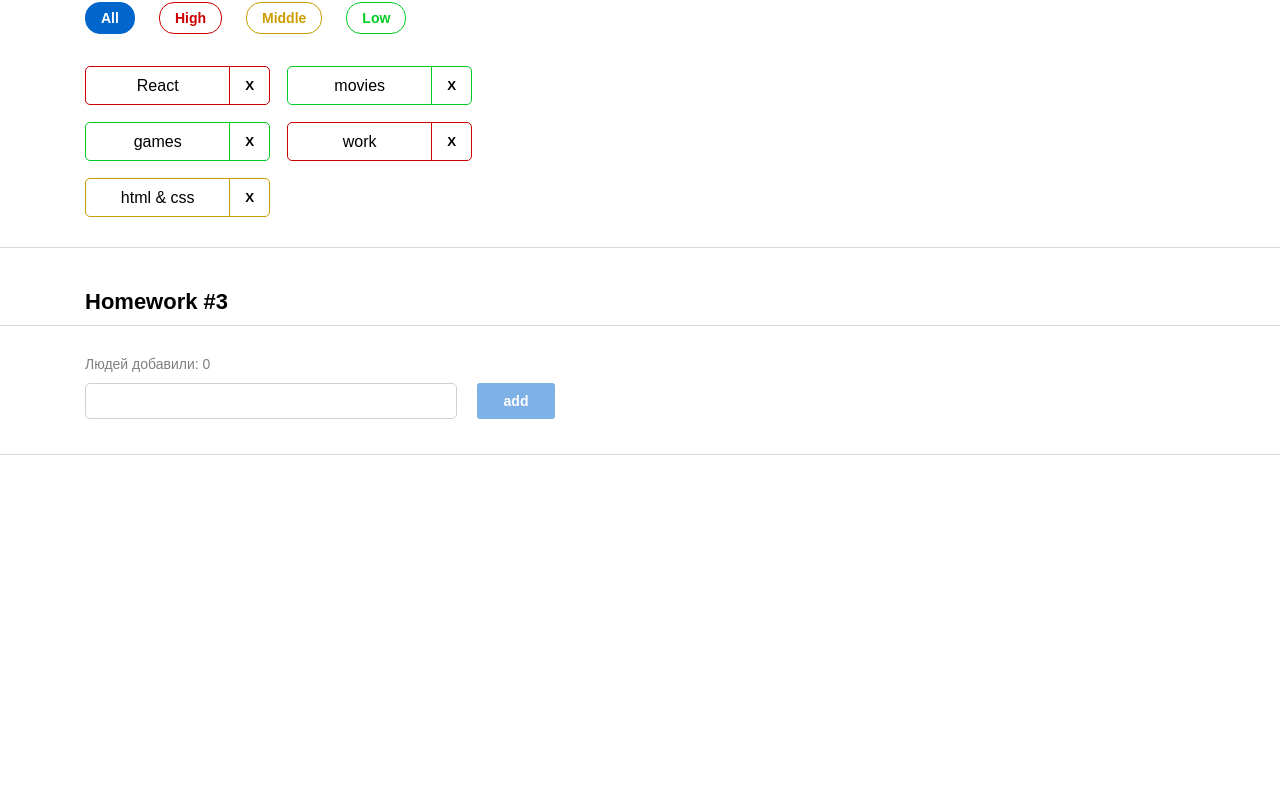
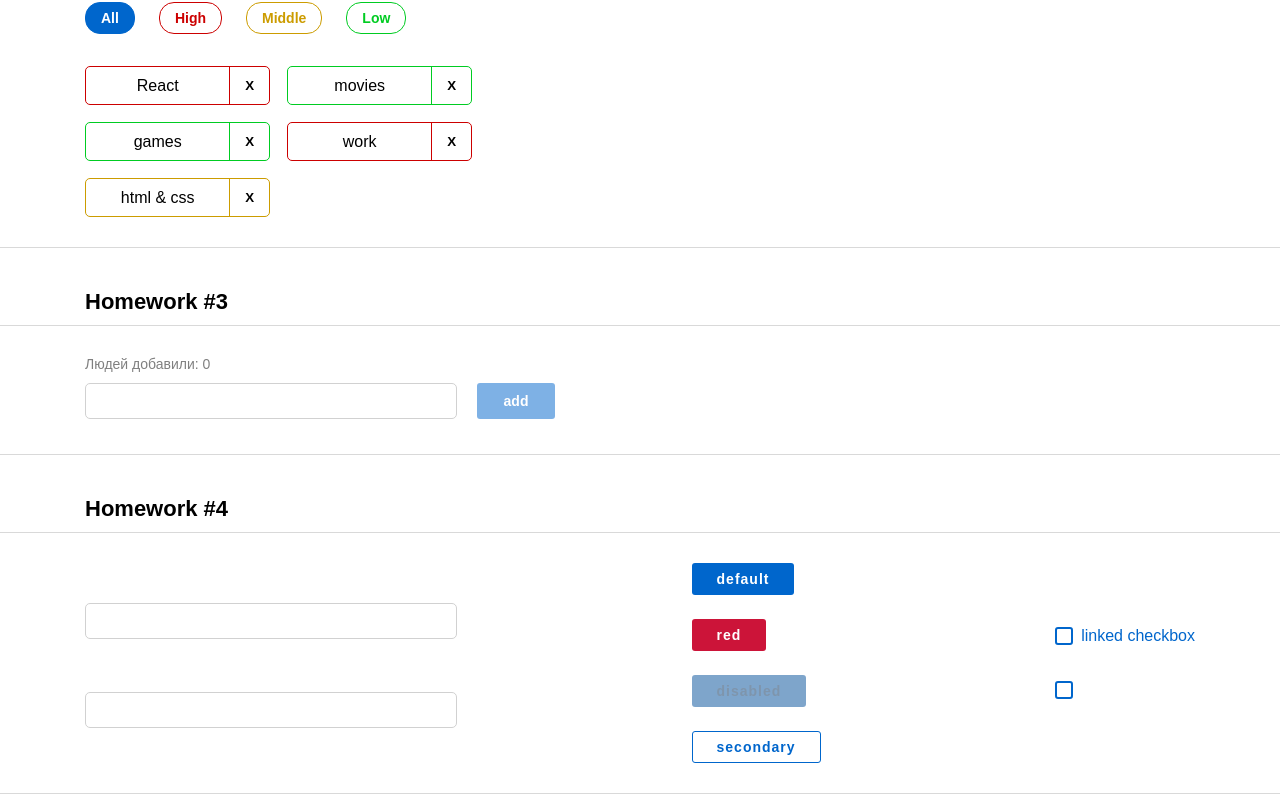
Before and after one commit to MorozovaAN/tasks-with-autotests, a React (Create React App) app: page / in a window 1280 px wide. Shown: the part 561-1363 px from the top of the page. Before the commit the page ends 1116 px from the top, so only its background shows below. Built offline with nearby package versions, Linux system fonts and the light colour scheme.

Commit message:
feat: add hw04 solution

```diff
--- a/src/s1-main/App.tsx
+++ b/src/s1-main/App.tsx
@@ -3,6 +3,7 @@ import s from "./App.module.css";
 import HW1 from "../s2-homeworks/hw01/HW1";
 import HW2 from "../s2-homeworks/hw02/HW2";
 import HW3 from "../s2-homeworks/hw03/HW3";
+import HW4 from "../s2-homeworks/hw04/HW4";
 
 function App() {
   return (
@@ -11,7 +12,7 @@ function App() {
       <HW1 />
       <HW2 />
       <HW3 />
-      {/*<HW4/>*/}
+      <HW4 />
 
       {/*при выполнении дз 5 и более - закомментировать здесь дз 1-4, так как они есть внутри дз 5*/}
       {/*<HW5/>*/}
--- a/src/s2-homeworks/hw03/GreetingContainer.tsx
+++ b/src/s2-homeworks/hw03/GreetingContainer.tsx
@@ -42,7 +42,7 @@ const GreetingContainer: React.FC<GreetingContainerPropsType> = ({
   const [error, setError] = useState<string>("");
 
   const setNameCallback = (e: ChangeEvent<HTMLInputElement>) => {
-    setName(e.currentTarget.value.trim());
+    setName(e.currentTarget.value);
     setError("");
   };
   const addUser = () => {
--- a/src/s2-homeworks/hw03/HW3.tsx
+++ b/src/s2-homeworks/hw03/HW3.tsx
@@ -39,7 +39,7 @@ const HW3 = () => {
   const [users, setUsers] = useState<UserType[]>([]);
 
   const addUserCallback = (name: string) => {
-    pureAddUserCallback(name, setUsers, users);
+    pureAddUserCallback(name.trim(), setUsers, users);
   };
 
   return (
--- a/src/s2-homeworks/hw04/HW4.tsx
+++ b/src/s2-homeworks/hw04/HW4.tsx
@@ -1,6 +1,6 @@
-import React from 'react'
-import s2 from '../../s1-main/App.module.css'
-import Stand from './Stand'
+import React from "react";
+import s2 from "../../s1-main/App.module.css";
+import Stand from "./Stand";
 
 /*
  * 1 - понять (и простить) SuperInputText
@@ -11,14 +11,17 @@ import Stand from './Stand'
 
 const HW4 = () => {
   return (
-        <div id={'hw4'}>
-            <div className={s2.hwTitle}>Homework #4</div>
+    <div id={"hw4"}>
+      <h2 className={s2.hwTitle}>Homework #4</h2>
+
       {/*демонстрация возможностей компонент:*/}
+      <div className={s2.hwBorder}>
         <div className={s2.hw}>
           <Stand />
         </div>
       </div>
-    )
-}
+    </div>
+  );
+};
 
-export default HW4
+export default HW4;
--- a/src/s2-homeworks/hw04/Stand.tsx
+++ b/src/s2-homeworks/hw04/Stand.tsx
@@ -1,22 +1,22 @@
-import React, { useState } from 'react'
-import s from './Stand.module.css'
-import SuperInputText from './common/c1-SuperInputText/SuperInputText'
-import SuperCheckbox from './common/c3-SuperCheckbox/SuperCheckbox'
-import SuperButton from './common/c2-SuperButton/SuperButton'
+import React, { useState } from "react";
+import s from "./Stand.module.css";
+import SuperInputText from "./common/c1-SuperInputText/SuperInputText";
+import SuperCheckbox from "./common/c3-SuperCheckbox/SuperCheckbox";
+import SuperButton from "./common/c2-SuperButton/SuperButton";
 
 const Stand = () => {
-    const [stateForAllInputs, setValue] = useState<string>('')
-    const [error, setError] = useState<string>('')
+  const [stateForAllInputs, setValue] = useState<string>("");
+  const [error, setError] = useState<string>("");
 
-    const [stateForAllCheckboxes, setChecked] = useState<boolean>(false)
+  const [stateForAllCheckboxes, setChecked] = useState<boolean>(false);
 
   return (
-        <div id={'hw4-stand'} className={s.stand}>
+    <div id={"hw4-stand"} className={s.stand}>
       <div className={s.inputs}>
         {/*совместим со старым кодом:*/}
         <div>
           <SuperInputText
-                        id={'hw4-super-input-like-old'}
+            id={"hw4-super-input-like-old"}
             value={stateForAllInputs}
             onChange={(e) => setValue(e.currentTarget.value)}
           />
@@ -24,17 +24,13 @@ const Stand = () => {
         {/*инпут с ошибкой:*/}
         <div>
           <SuperInputText
-                        id={'hw4-super-input-with-error'}
+            id={"hw4-super-input-with-error"}
             value={stateForAllInputs}
             onChangeText={setValue}
             error={error}
             onEnter={() => {
-                            setError(
-                                stateForAllInputs.trim()
-                                    ? ''
-                                    : 'Error'
-                            )
-                            setValue('')
+              setError(stateForAllInputs.trim() ? "" : "Error");
+              setValue("");
             }}
           />
         </div>
@@ -43,32 +39,23 @@ const Stand = () => {
       <div className={s.buttons}>
         {/*обычная кнопка:*/}
         <div>
-                    <SuperButton id={'hw4-super-button-default'}>
-                        default
-                    </SuperButton>
+          <SuperButton id={"hw4-super-button-default"}>default</SuperButton>
         </div>
         {/*красная кнопка:*/}
         <div>
-                    <SuperButton id={'hw4-super-button-red'} xType={'red'}>
+          <SuperButton id={"hw4-super-button-red"} xType={"red"}>
             red
           </SuperButton>
         </div>
         {/*задизэйбленная кнопка:*/}
         <div>
-                    <SuperButton
-                        id={'hw4-super-button-disabled'}
-                        xType={'red'}
-                        disabled
-                    >
+          <SuperButton id={"hw4-super-button-disabled"} xType={"red"} disabled>
             disabled
           </SuperButton>
         </div>
         {/*задизэйбленная кнопка:*/}
         <div>
-                    <SuperButton
-                        id={'hw4-super-button-secondary'}
-                        xType={'secondary'}
-                    >
+          <SuperButton id={"hw4-super-button-secondary"} xType={"secondary"}>
             secondary
           </SuperButton>
         </div>
@@ -78,24 +65,24 @@ const Stand = () => {
         {/*чекбокс с текстом:*/}
         <div>
           <SuperCheckbox
-                        id={'hw4-super-checkbox-with-text'}
+            id={"hw4-super-checkbox-with-text"}
             checked={stateForAllCheckboxes}
             onChangeChecked={setChecked}
           >
-                        some text
+            linked checkbox
           </SuperCheckbox>
         </div>
         {/*совместим со старым кодом:*/}
         <div>
           <SuperCheckbox
-                        id={'hw4-super-checkbox-like-old'}
+            id={"hw4-super-checkbox-like-old"}
             checked={stateForAllCheckboxes}
             onChange={(e) => setChecked(e.currentTarget.checked)}
           />
         </div>
       </div>
     </div>
-    )
-}
+  );
+};
 
-export default Stand
+export default Stand;
--- a/src/s2-homeworks/hw04/common/c1-SuperInputText/SuperInputText.module.css
+++ b/src/s2-homeworks/hw04/common/c1-SuperInputText/SuperInputText.module.css
@@ -1,20 +1,39 @@
-.input:focus {
+.input:focus,
+.input:focus-visible {
+  border: 2px solid #01376e;
+  outline: none;
 }
 
 .input {
+  min-width: 372px;
+  min-height: 36px;
+  border: 1px solid #d1d1d1;
+  border-radius: 5px;
+  padding: 5px 7px;
 }
 
 .inputWrapper {
+  display: flex;
+  flex-direction: column-reverse;
 }
 
 .superInput {
 }
 
 .errorInput {
+  border: 1px solid #cc1439;
 }
 
-.errorInput:focus {
+.errorInput:focus,
+.errorInput:focus-visible {
+  border: 2px solid #cc1439;
+  outline: none;
 }
 
 .error {
+  font-weight: 400;
+  font-size: 14px;
+  line-height: 12px;
+  color: #cc1439;
+  margin-bottom: 5px;
 }
--- a/src/s2-homeworks/hw04/common/c1-SuperInputText/SuperInputText.tsx
+++ b/src/s2-homeworks/hw04/common/c1-SuperInputText/SuperInputText.tsx
@@ -4,25 +4,23 @@ import React, {
   InputHTMLAttributes,
   KeyboardEvent,
   ReactNode,
-} from 'react'
-import s from './SuperInputText.module.css'
+} from "react";
+import s from "./SuperInputText.module.css";
 
-// тип пропсов обычного инпута
-type DefaultInputPropsType = DetailedHTMLProps<InputHTMLAttributes<HTMLInputElement>,
-    HTMLInputElement>
+type DefaultInputPropsType = DetailedHTMLProps<
+  InputHTMLAttributes<HTMLInputElement>,
+  HTMLInputElement
+>;
 
-// здесь мы говорим что у нашего инпута будут такие же пропсы как у обычного инпута, кроме type
-// (чтоб не писать value: string, onChange: ...; они уже все описаны в DefaultInputPropsType)
-type SuperInputTextPropsType = Omit<DefaultInputPropsType, 'type'> & {
+type SuperInputTextPropsType = Omit<DefaultInputPropsType, "type"> & {
   // и + ещё пропсы которых нет в стандартном инпуте
-    onChangeText?: (value: string) => void
-    onEnter?: () => void
-    error?: ReactNode
-    spanClassName?: string
-}
+  onChangeText?: (value: string) => void;
+  onEnter?: () => void;
+  error?: ReactNode;
+  spanClassName?: string;
+};
 
-const SuperInputText: React.FC<SuperInputTextPropsType> = (
-    {
+const SuperInputText: React.FC<SuperInputTextPropsType> = ({
   onChange,
   onChangeText,
   onKeyPress,
@@ -31,47 +29,39 @@ const SuperInputText: React.FC<SuperInputTextPropsType> = (
   className,
   spanClassName,
   id,
+  ...restProps
+}) => {
+  const onChangeCallback = (e: ChangeEvent<HTMLInputElement>) => {
+    onChange?.(e);
+    onChangeText?.(e.currentTarget.value);
+  };
+  const onKeyPressCallback = (e: KeyboardEvent<HTMLInputElement>) => {
+    onKeyPress?.(e);
+    onEnter && e.key === "Enter" && onEnter();
+  };
 
-        ...restProps // все остальные пропсы попадут в объект restProps
-    }
-) => {
-    const onChangeCallback = (e: ChangeEvent<HTMLInputElement>) => {
-        onChange?.(e) // если есть пропс onChange, то передать ему е (поскольку onChange не обязателен)
-
-        onChangeText?.(e.currentTarget.value)
-    }
-    const onKeyPressCallback = (e: KeyboardEvent<HTMLInputElement>) => {
-        onKeyPress?.(e)
-
-        onEnter && // если есть пропс onEnter
-        e.key === 'Enter' && // и если нажата кнопка Enter
-        onEnter() // то вызвать его
-    }
-
-    const finalSpanClassName = s.error
-        + (spanClassName ? ' ' + spanClassName : '')
-    const finalInputClassName = s.input
-        + (error ? ' ' + s.errorInput : ' ' + s.superInput)
-        + (className ? ' ' + s.className : '') // задача на смешивание классов
+  const finalSpanClassName =
+    s.error + (spanClassName ? " " + spanClassName : "");
+  const finalInputClassName =
+    s.input +
+    (error ? " " + s.errorInput : " " + s.superInput) +
+    (className ? " " + s.className : "");
 
   return (
     <div className={s.inputWrapper}>
       <input
         id={id}
-                type={'text'}
+        type={"text"}
         onChange={onChangeCallback}
         onKeyPress={onKeyPressCallback}
         className={finalInputClassName}
-                {...restProps} // отдаём инпуту остальные пропсы если они есть (value например там внутри)
+        {...restProps}
       />
-            <span
-                id={id ? id + '-span' : undefined}
-                className={finalSpanClassName}
-            >
+      <span id={id ? id + "-span" : undefined} className={finalSpanClassName}>
         {error}
       </span>
     </div>
-    )
-}
+  );
+};
 
-export default SuperInputText
+export default SuperInputText;
--- a/src/s2-homeworks/hw04/common/c2-SuperButton/SuperButton.module.css
+++ b/src/s2-homeworks/hw04/common/c2-SuperButton/SuperButton.module.css
@@ -1,36 +1,66 @@
 .button {
+  padding: 5px 24px;
+  font-weight: 600;
+  font-size: 14px;
+  line-height: 20px;
+  letter-spacing: 1px;
+  border-radius: 3px;
+  cursor: pointer;
+  border: 1px solid transparent;
+}
+
+.default {
+  color: #ffffff;
+  background: #0066cc;
 }
 
 .disabled {
+  background: #004d99;
+  color: #002e5c;
+  opacity: 0.5;
+  cursor: default;
+  pointer-events: none;
 }
 
 .secondary {
-}
-
-.default {
+  border: 1px solid #0066cc;
+  color: #0066cc;
+  background: #fff;
 }
 
 .red {
+  color: #ffffff;
+  background: #cc1439;
 }
 
 .default:hover {
+  background: #0080ff;
 }
 
 .red:hover {
+  background: #ff1a47;
 }
 
 .secondary:hover {
+  background: #e5f0fa;
 }
 
-
 .default:active {
+  background: #0059b3;
 }
 
 .secondary:active {
+  background: #c9e5ff;
 }
 
 .red:active {
+  background: #b31232;
 }
 
 .button:disabled {
+  background: #004d99;
+  opacity: 0.5;
+  cursor: default;
+  pointer-events: none;
+  color: #002e5c;
 }
--- a/src/s2-homeworks/hw04/common/c2-SuperButton/SuperButton.tsx
+++ b/src/s2-homeworks/hw04/common/c2-SuperButton/SuperButton.tsx
@@ -1,36 +1,33 @@
-import React, {ButtonHTMLAttributes, DetailedHTMLProps} from 'react'
-import s from './SuperButton.module.css'
+import React, { ButtonHTMLAttributes, DetailedHTMLProps } from "react";
+import s from "./SuperButton.module.css";
 
-// тип пропсов обычной кнопки, children в котором храниться название кнопки там уже описан
-type DefaultButtonPropsType = DetailedHTMLProps<ButtonHTMLAttributes<HTMLButtonElement>,
-    HTMLButtonElement>
+type DefaultButtonPropsType = DetailedHTMLProps<
+  ButtonHTMLAttributes<HTMLButtonElement>,
+  HTMLButtonElement
+>;
 
 type SuperButtonPropsType = DefaultButtonPropsType & {
-    xType?: string
-}
+  xType?: string;
+};
 
-const SuperButton: React.FC<SuperButtonPropsType> = (
-    {
+const SuperButton: React.FC<SuperButtonPropsType> = ({
   xType,
   className,
   disabled,
-        ...restProps // все остальные пропсы попадут в объект restProps, там же будет children
-    }
-) => {
-    const finalClassName = s.button
+  ...restProps
+}) => {
+  const finalClassName = `${s.button} ${s.default} ${disabled && s.disabled} ${
+    xType && !disabled && s[xType]
+  }  ${className && className}`;
   // + (disabled
   //         ? ...
   //         : xType === 'red'
   //             ? ...
-        + (className ? ' ' + className : '') // задачка на смешивание классов
+  //(className ? " " + className : ""); // задачка на смешивание классов
 
   return (
-        <button
-            disabled={disabled}
-            className={finalClassName}
-            {...restProps} // отдаём кнопке остальные пропсы если они есть (children там внутри)
-        />
-    )
-}
+    <button disabled={disabled} className={finalClassName} {...restProps} />
+  );
+};
 
-export default SuperButton
+export default SuperButton;
--- a/src/s2-homeworks/hw04/common/c3-SuperCheckbox/SuperCheckbox.module.css
+++ b/src/s2-homeworks/hw04/common/c3-SuperCheckbox/SuperCheckbox.module.css
@@ -1,7 +1,6 @@
 .label {
   display: flex;
   align-items: center;
-
   cursor: pointer;
 }
 
@@ -29,8 +28,7 @@
 
 .checkbox:checked {
   appearance: none;
-
-    background-image: url('checked.svg');
+  background-image: url("checked.svg");
   /*background: #99ff99;*/
 }
 
@@ -39,6 +37,6 @@
 }
 
 .spanClassName {
-    font-family: 'Montserrat', sans-serif;
+  font-family: "Montserrat", sans-serif;
   color: #06c;
 }
--- a/src/s2-homeworks/hw04/common/c3-SuperCheckbox/SuperCheckbox.tsx
+++ b/src/s2-homeworks/hw04/common/c3-SuperCheckbox/SuperCheckbox.tsx
@@ -2,57 +2,51 @@ import React, {
   ChangeEvent,
   DetailedHTMLProps,
   InputHTMLAttributes,
-} from 'react'
-import s from './SuperCheckbox.module.css'
+} from "react";
+import s from "./SuperCheckbox.module.css";
 
-// тип пропсов обычного инпута
-type DefaultInputPropsType = DetailedHTMLProps<InputHTMLAttributes<HTMLInputElement>,
-    HTMLInputElement>
+type DefaultInputPropsType = DetailedHTMLProps<
+  InputHTMLAttributes<HTMLInputElement>,
+  HTMLInputElement
+>;
 
-type SuperCheckboxPropsType = Omit<DefaultInputPropsType, 'type'> & {
-    onChangeChecked?: (checked: boolean) => void
-    spanClassName?: string
-}
+type SuperCheckboxPropsType = Omit<DefaultInputPropsType, "type"> & {
+  onChangeChecked?: (checked: boolean) => void;
+  spanClassName?: string;
+};
 
-const SuperCheckbox: React.FC<SuperCheckboxPropsType> = (
-    {
+const SuperCheckbox: React.FC<SuperCheckboxPropsType> = ({
   onChange,
   onChangeChecked,
   className,
   spanClassName,
-        children, // в эту переменную попадёт текст, типизировать не нужно так как он затипизирован в React.FC
+  children,
   id,
-
-        ...restProps // все остальные пропсы попадут в объект restProps
-    }
-) => {
+  ...restProps
+}) => {
   const onChangeCallback = (e: ChangeEvent<HTMLInputElement>) => {
     // задачка на написание онченджа
+    onChangeChecked && onChangeChecked(e.currentTarget.checked);
+  };
 
-    }
-
-    const finalInputClassName = s.checkbox
-        + (className ? ' ' + className : '')
+  const finalInputClassName = s.checkbox + (className ? " " + className : "");
 
   return (
     <label className={s.label}>
       <input
         id={id}
-                type={'checkbox'}
+        type={"checkbox"}
         onChange={onChangeCallback}
         className={finalInputClassName}
-                {...restProps} // отдаём инпуту остальные пропсы если они есть (checked например там внутри)
+        {...restProps}
       />
       {children && (
-                <span
-                    id={id ? id + '-span' : undefined}
-                    className={s.spanClassName}
-                >
+        <span id={id ? id + "-span" : undefined} className={s.spanClassName}>
           {children}
         </span>
       )}
-        </label> // благодаря label нажатие на спан передастся в инпут
-    )
-}
+    </label>
+  );
+};
 
-export default SuperCheckbox
+export default SuperCheckbox;
```
Lines whose indentation alone changed are shown as unchanged.
